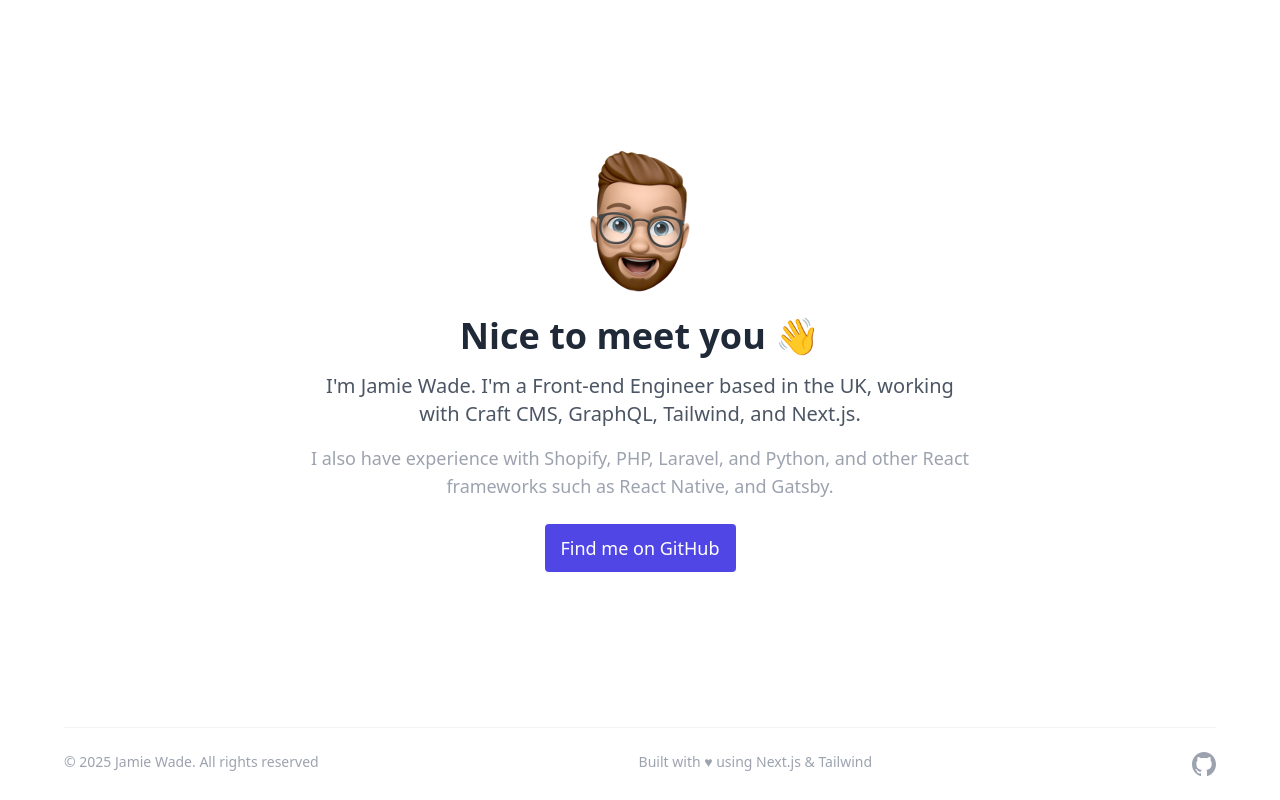
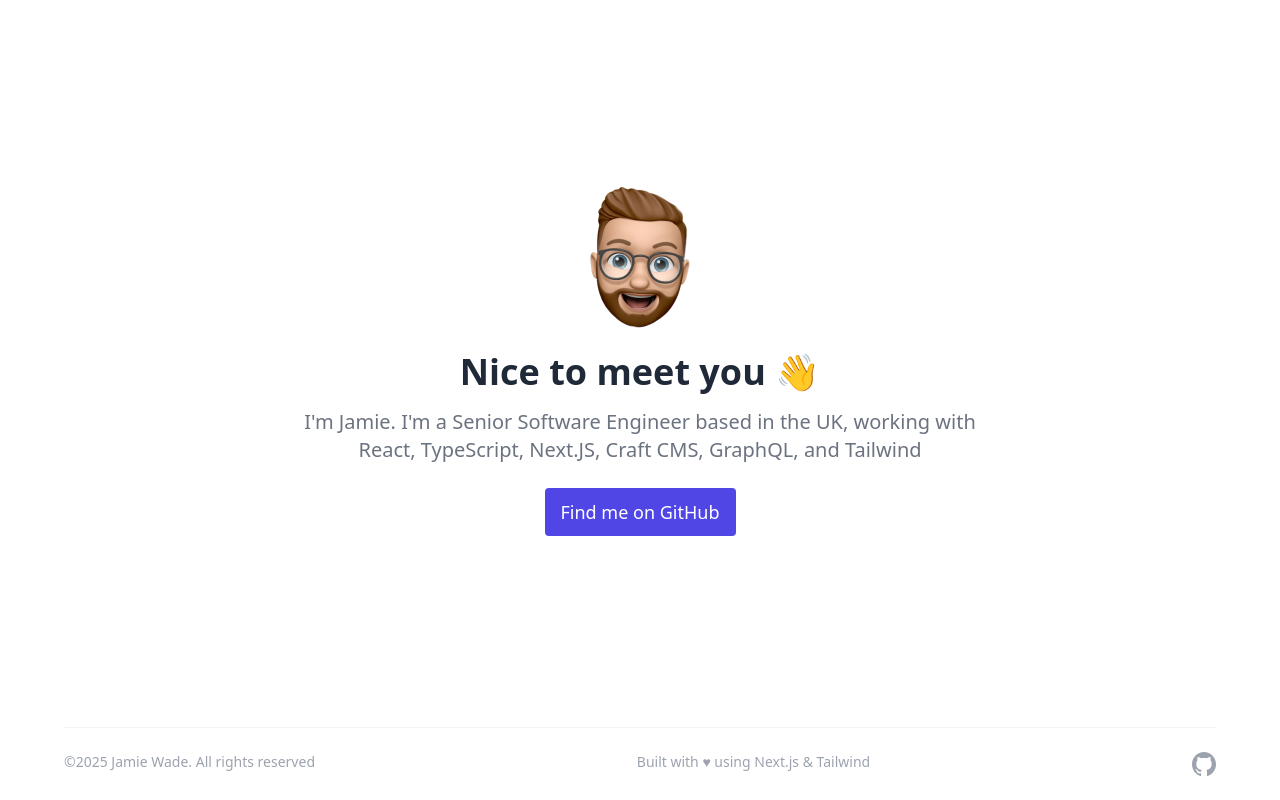
Before and after one commit to jamiewade/jamiewade.co.uk, a Next.js app: page / in a window 1280 px wide. Built offline with nearby package versions, Linux system fonts and the light colour scheme.

Commit message:
Updates content and runs index file through Prettier

```diff
--- a/pages/index.tsx
+++ b/pages/index.tsx
@@ -1,103 +1,117 @@
 // Framework
-import Head from "next/head";
-import Image from "next/image";
-import Link from "next/link";
+import Head from 'next/head';
+import Image from 'next/image';
+import Link from 'next/link';
 
 // Images
-import GitHubIcon from "public/github.svg";
-import Memoji from "public/memoji.png";
+import GitHubIcon from 'public/github.svg';
+import Memoji from 'public/memoji.png';
 
 export default function Home() {
 	return (
 		<>
 			<Head>
-				<title>Jamie Wade | Front-end Engineer</title>
+				<title>{`Jamie Wade | Software Engineer`}</title>
 				<meta
-					name="description"
-					content="Jamie Wade is a Front-end Engineer based in the UK. Jamie has years of experience working with Craft CMS, as well as experience with using tools such as Tailwind, PostCSS, JavaScript, Alpine.js, React, Gatsby, Next.js, Shopify, Laravel, and Python."
+					name='description'
+					content='Jamie Wade is a Software Engineer based in the UK. Jamie has years of experience working with Craft CMS, as well as experience with using tools such as Tailwind, PostCSS, JavaScript, Alpine.js, React, Gatsby, Next.js, Shopify, Laravel, and Python.'
 				/>
-				<meta name="viewport" content="width=device-width, initial-scale=1" />
-				<link rel="icon" href="/favicon.ico" />
+				<meta
+					name='viewport'
+					content='width=device-width, initial-scale=1'
+				/>
+				<link
+					rel='icon'
+					href='/favicon.ico'
+				/>
 			</Head>
 
-			<main className="flex flex-col bg-white text-gray-600 w-full h-full dark:bg-slate-800 dark:text-gray-200">
-				<div className="my-auto pt-6 container">
-					<div className="flex flex-col gap-2 text-center sm:gap-3 sm:mx-auto sm:max-w-2xl md:gap-4">
+			<main className='flex flex-col bg-white text-gray-600 w-full h-full dark:bg-slate-800 dark:text-gray-200'>
+				<div className='my-auto pt-6 container'>
+					<div className='flex flex-col gap-2 text-center sm:gap-3 sm:mx-auto sm:max-w-2xl md:gap-4'>
 						<Image
-							alt="Jamie Wade"
-							className="mx-auto mb-2"
+							alt='Jamie Wade'
+							className='mx-auto mb-2'
 							height={144}
 							src={Memoji}
 							width={144}
 						/>
 
-						<h1 className="font-bold text-gray-800 text-2xl sm:text-3xl md:text-4xl dark:text-gray-50">
-							Nice to meet you{" "}
-							<span role="img" aria-label="Waving hand emoji">
-								👋
-							</span>
+						<h1 className='font-bold text-gray-800 text-2xl sm:text-3xl md:text-4xl dark:text-gray-50'>
+							{`Nice to meet you 👋`}
 						</h1>
 
-						<p className="sm:text-lg md:text-xl">
-							I&apos;m Jamie Wade. I&apos;m a Front-end Engineer based in the
-							UK, working with Craft CMS, GraphQL, Tailwind, and Next.js.
+						<p className='text-gray-500 sm:text-lg md:text-xl dark:text-gray-400'>
+							{`I'm Jamie. I'm a Senior Software Engineer based in the UK, working with React, TypeScript, Next.JS, Craft CMS, GraphQL, and Tailwind`}
 						</p>
 
-						<p className="text-gray-400 md:text-lg">
-							I also have experience with Shopify, PHP, Laravel, and Python, and
-							other React frameworks such as React Native, and Gatsby.
-						</p>
-
-						<div className="mt-2">
-							<Link href="https://github.com/jamiewade" legacyBehavior passHref>
+						<div className='mt-2'>
+							<Link
+								href='https://github.com/jamiewade'
+								legacyBehavior
+								passHref
+							>
 								<a
-									className="inline-block rounded bg-indigo-600 px-4 py-3 font-medium leading-none text-white transition hover:bg-indigo-700 sm:py-2.5 sm:text-lg"
-									target={"_blank"}
+									className='inline-block rounded bg-indigo-600 px-4 py-3 font-medium leading-none text-white transition hover:bg-indigo-700 sm:py-2.5 sm:text-lg'
+									target={'_blank'}
 								>
-									Find me on GitHub
+									{`Find me on GitHub`}
 								</a>
 							</Link>
 						</div>
 					</div>
 				</div>
 
-				<footer className="pt-8 text-gray-400 text-center text-sm">
-					<div className="container">
-						<div className="grid gap-3 border-t border-gray-100 py-6 md:flex md:justify-between dark:border-gray-600">
-							<div className="md:order-2">
+				<footer className='pt-8 text-gray-400 text-center text-sm'>
+					<div className='container'>
+						<div className='grid gap-3 border-t border-gray-100 py-6 md:flex md:justify-between dark:border-gray-600'>
+							<div className='md:order-2'>
 								<p>
-									Built with ♥ using{" "}
-									<Link href="https://nextjs.org" legacyBehavior passHref>
-										<a className="hover:underline" target={"_blank"}>
-											Next.js
+									{`Built with ♥ using `}
+									<Link
+										href='https://nextjs.org'
+										legacyBehavior
+										passHref
+									>
+										<a
+											className='hover:underline'
+											target={'_blank'}
+										>
+											{`Next.js`}
 										</a>
-									</Link>{" "}
-									&{" "}
-									<Link href="https://tailwindcss.com" legacyBehavior passHref>
-										<a className="hover:underline" target={"_blank"}>
-											Tailwind
+									</Link>{' '}
+									&{' '}
+									<Link
+										href='https://tailwindcss.com'
+										legacyBehavior
+										passHref
+									>
+										<a
+											className='hover:underline'
+											target={'_blank'}
+										>
+											{`Tailwind`}
 										</a>
 									</Link>
 								</p>
 							</div>
 
-							<div className="md:order-1">
+							<div className='md:order-1'>
 								<p>
-									&copy; {new Date().getFullYear()} Jamie Wade. All rights
-									reserved
+									{`©${new Date().getFullYear()} Jamie Wade. All rights reserved`}
 								</p>
 							</div>
 
-							<div className="md:order-3">
+							<div className='md:order-3'>
 								<Link
-									href="https://github.com/jamiewade"
+									href='https://github.com/jamiewade'
 									legacyBehavior
 									passHref
 								>
-									<a target={"_blank"}>
+									<a target={'_blank'}>
 										<Image
-											alt="Find me on GitHub"
-											className="mx-auto"
+											alt='Find me on GitHub'
+											className='mx-auto'
 											height={24}
 											src={GitHubIcon}
 											width={24}
```
